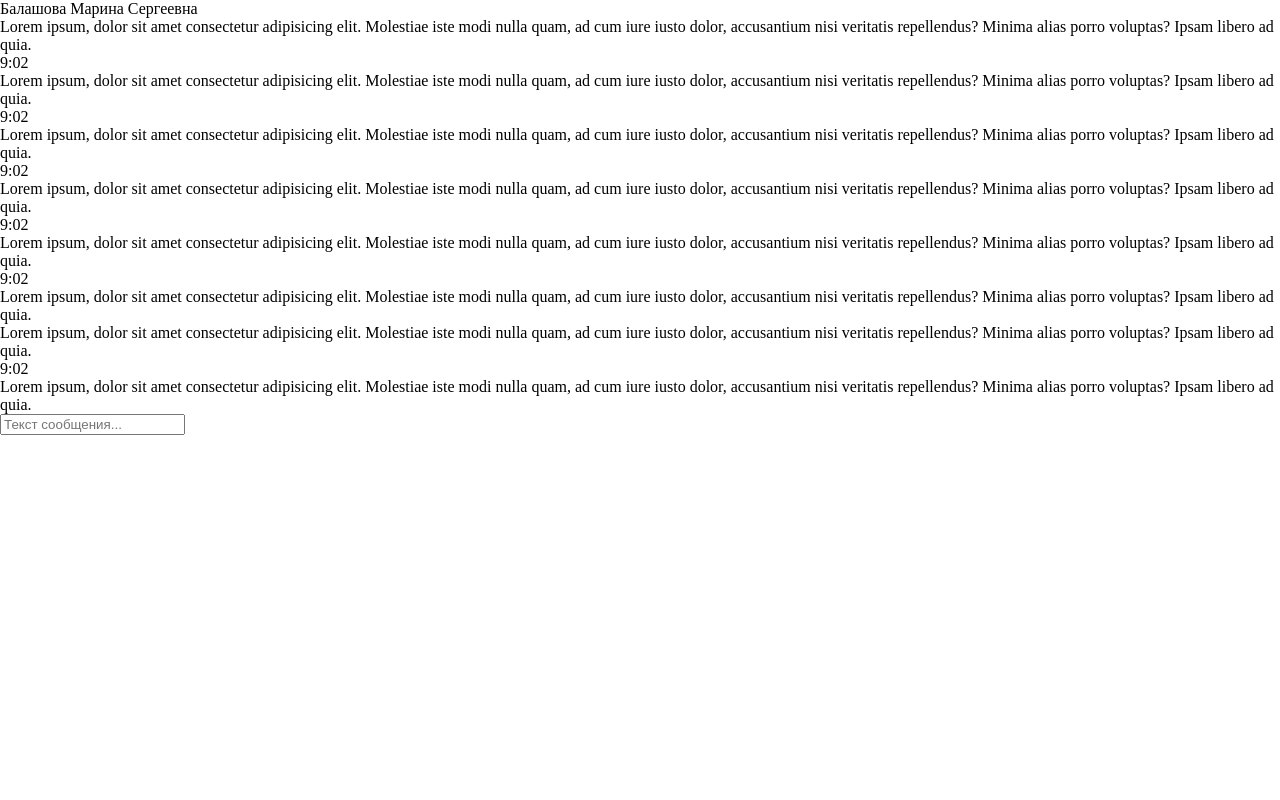
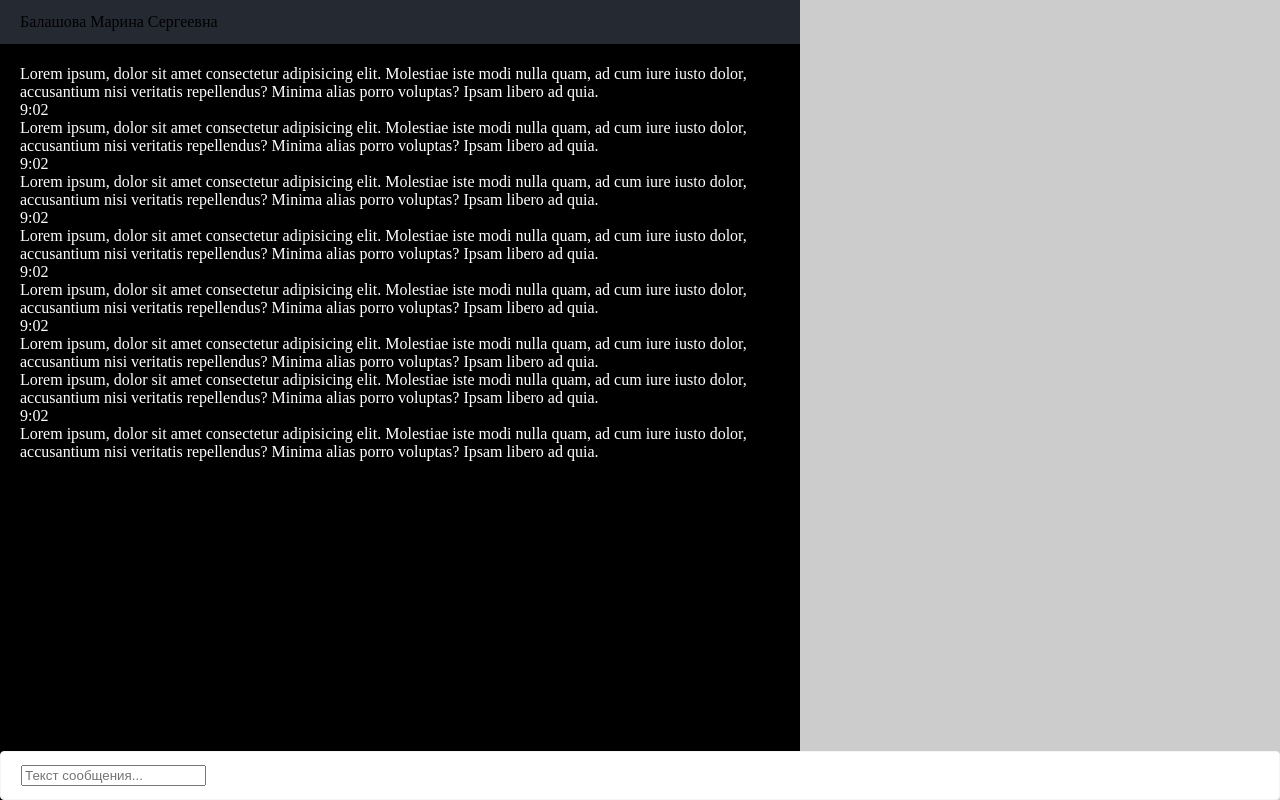
Before and after one commit to avanesov89/footer, a plain HTML site: page index.html in a window 1280 px wide. Drawn offline with Linux system fonts and the light colour scheme.

Commit message:
Update style.css

```diff
--- a/style.css
+++ b/style.css
@@ -1,57 +1,80 @@
-* {
-    box-sizing: border-box;
-}
 
-html {
-    height: 100%;
+body {
+    background: #ccc;
     margin: 0;
     padding: 0;
 }
 
-@supports (padding-top: constant(safe-area-inset-top)) {
-    html {
-      --safe-area-inset-top: constant(safe-area-inset-top);
-      height: calc(100% + var(--safe-area-inset-top));
-    }
+.ChatPage-chat-content__body {
+  width: 100%;
+  height: 100vh;
+  min-height: 100vh;
+  max-width: 100vh;
+  position: fixed;
+  top: 0;
+  left: 0;
+  right: 0;
+  background: #000;
+  z-index: 11;
 }
 
-@supports (padding-top: env(safe-area-inset-top)) {
-    html {
-      --safe-area-inset-top: env(safe-area-inset-top);
-      height: calc(100% + var(--safe-area-inset-top));
-    }
+.ChatPage-chat-workarea__header {
+  position: absolute;
+  top: 0;
+  width: 100%;
+  left: 0;
+  display: flex;
+  background: #242932;
+  padding: 13px 20px;
+  box-sizing: border-box;
+  align-items: center;
+  z-index: 10;
 }
 
-body {
-    margin: 0;
-    padding: 0;
-    height: 100%;
-    display: grid;
-    position: relative;
-    grid-template-rows: auto 1fr auto;
+.ChatPage-chat-workarea {
+  height: 100vh;
+  min-height: 100vh;
+  max-height: 100vh;
+  margin-top: 0;
 }
 
-header {
-    height: 60px;
-    background: blue;
-    line-height: 60px;
-    text-align: center;
-    color: #fff;
+.ChatPage-chat-workarea__top {
+  box-sizing: border-box;
+  border-radius: 4px;
+  display: flex;
+  justify-content: space-between;
+  align-items: center;
+  padding: 10px 0;
 }
 
-main {
-    padding: 20px;
-    font-size: 16px;
-    line-height: 1.5;
-    padding-bottom: 70px;
+.ChatPage-chat-workarea__content {
+  padding: 20px;
+  background: none;
+  border: none;
+  width: 100%;
+  height: calc(100vh - 95px);
+  top: 45px;
+  position: relative;
+  overflow-y: scroll;
+  scrollbar-color: #2682eb transparent;
+  scrollbar-width: thin;
+  box-sizing: border-box;
+  border-radius: 4px;
+  margin-bottom: 3px;
 }
 
-footer {
-    min-height: 60px;
-    height: auto;
-    background: red;
-    text-align: center;
-    color: #fff;
-    position: sticky;
-    bottom: 0;
+.ChatPage-chat-workarea__bottom {
+  background: #FFFFFF;
+  border: 1px solid #F4F5F6;
+  box-sizing: border-box;
+  border-radius: 4px;
+  position: fixed;
+  bottom: 0;
+  width: 100%;
+  padding: 13px 20px;
+  z-index: 20;
 }
+
+.ChatPage-chat-workarea__item {
+  color: #fff;
+}
```
